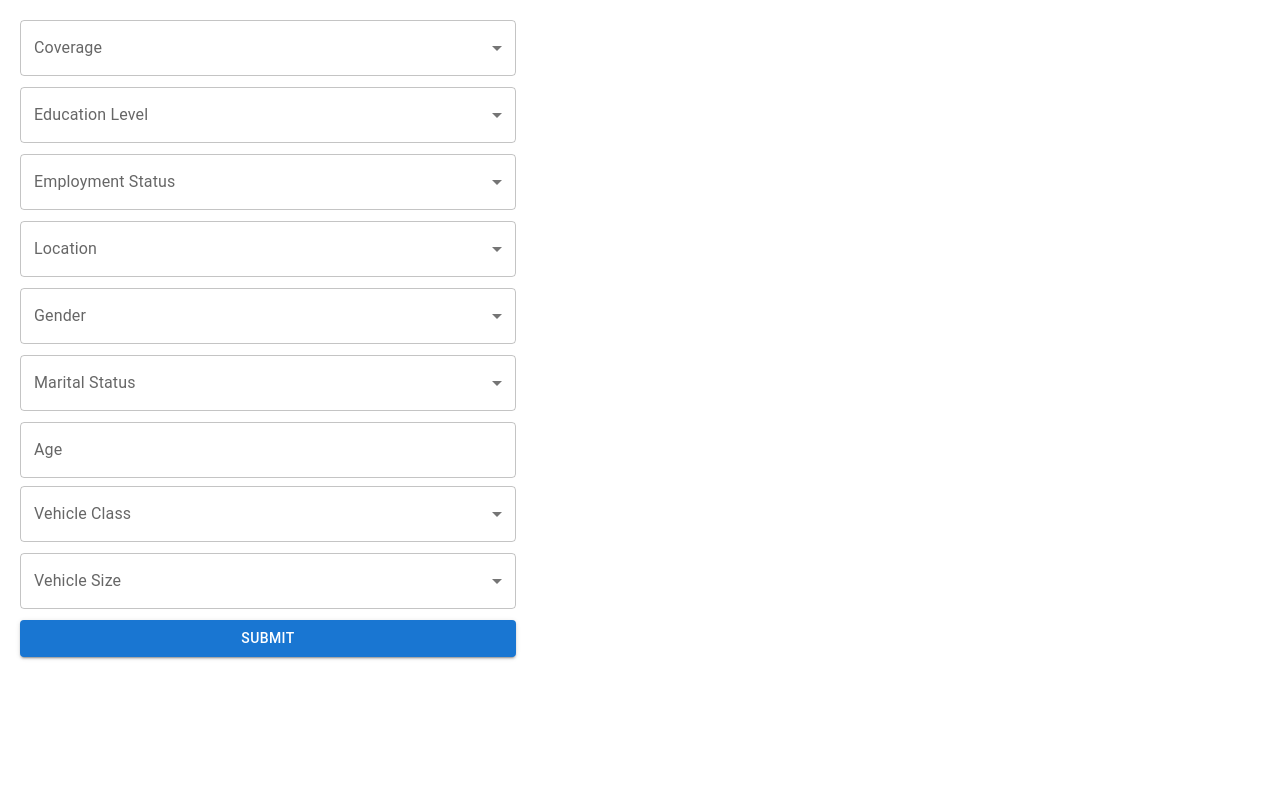
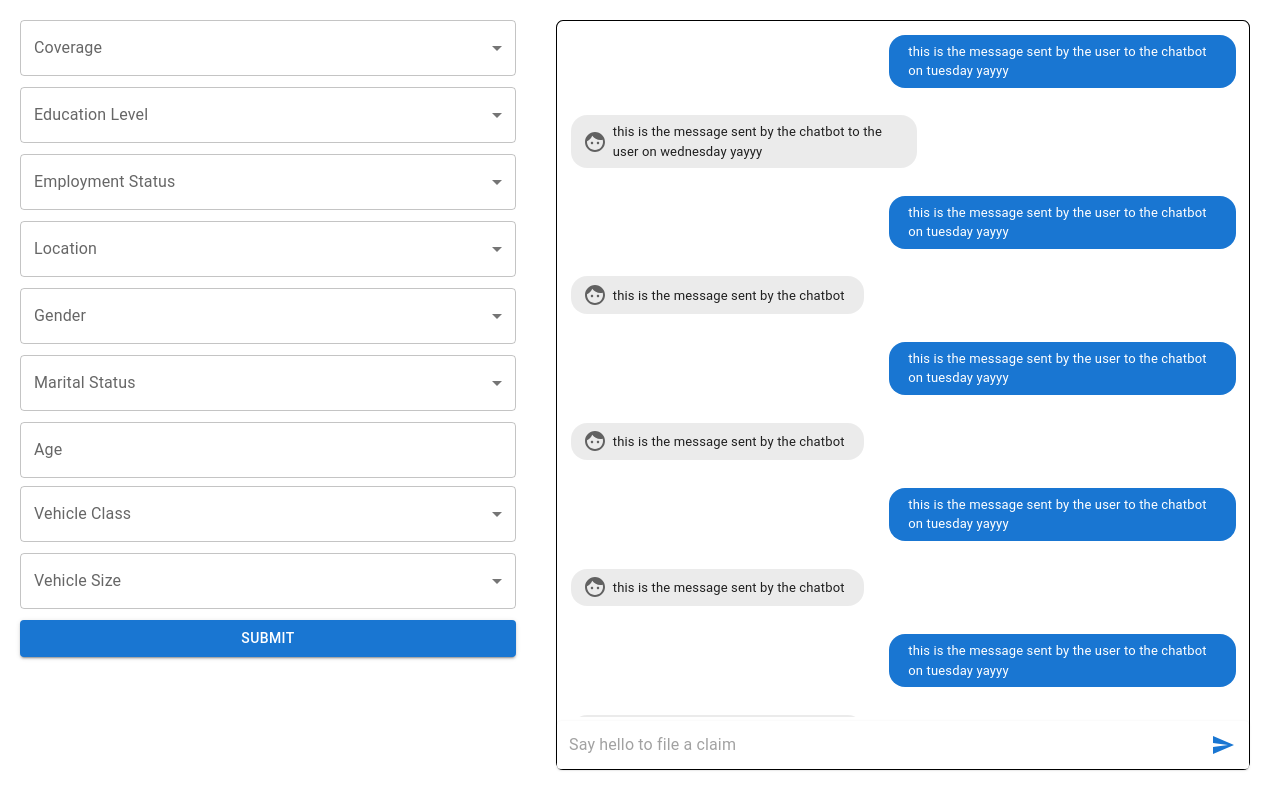
Before and after one commit to n1sh1thaS/insuregpt, a React (Vite) app in the folder client/: page / in a window 1280 px wide. Built offline with nearby package versions, Linux system fonts and the light colour scheme.

Commit message:
chatbot ui

```diff
--- a/client/package.json
+++ b/client/package.json
@@ -10,9 +10,10 @@
     "preview": "vite preview"
   },
   "dependencies": {
-    "@emotion/react": "^11.13.0",
+    "@emotion/react": "^11.13.3",
     "@emotion/styled": "^11.13.0",
     "@hookform/resolvers": "^3.9.0",
+    "@mui/icons-material": "^5.16.7",
     "@mui/material": "^5.16.7",
     "axios": "^1.7.4",
     "react": "^18.3.1",
--- a/client/src/App.jsx
+++ b/client/src/App.jsx
@@ -1,16 +1,17 @@
 import { useState } from "react";
-import reactLogo from "./assets/react.svg";
-import viteLogo from "/vite.svg";
 import PredictionForm from "./components/PredictionForm";
+import ChatContainer from "./components/ChatContainer";
+import { Box } from "@mui/material";
 import "./App.css";
 
 function App() {
   const [count, setCount] = useState(0);
 
   return (
-    <>
+    <Box display="flex" flexDirection="row" gap={5}>
       <PredictionForm />
-    </>
+      <ChatContainer />
+    </Box>
   );
 }
 
--- /dev/null
+++ b/client/src/components/ChatContainer.jsx
@@ -0,0 +1,94 @@
+import React from "react";
+import { Paper, InputBase, IconButton } from "@mui/material";
+import SendIcon from "@mui/icons-material/Send";
+import Message from "./Message";
+
+const ChatContainer = () => {
+  return (
+    <div
+      style={{
+        width: "56%",
+        height: "750px",
+        border: "1px solid black",
+        borderRadius: "1%",
+        position: "relative",
+      }}
+    >
+      <div
+        style={{
+          maxHeight: "93%",
+          display: "flex",
+          flexDirection: "column",
+          overflowY: "auto",
+        }}
+      >
+        <Message
+          color="primary"
+          text="this is the message sent by the user to the chatbot on tuesday yayyy"
+        />
+        <Message
+          color="default"
+          text="this is the message sent by the chatbot to the user on wednesday yayyy"
+          bot
+        />
+        <Message
+          color="primary"
+          text="this is the message sent by the user to the chatbot on tuesday yayyy"
+        />
+        <Message
+          color="default"
+          text="this is the message sent by the chatbot"
+          bot
+        />
+        <Message
+          color="primary"
+          text="this is the message sent by the user to the chatbot on tuesday yayyy"
+        />
+        <Message
+          color="default"
+          text="this is the message sent by the chatbot"
+          bot
+        />
+        <Message
+          color="primary"
+          text="this is the message sent by the user to the chatbot on tuesday yayyy"
+        />
+        <Message
+          color="default"
+          text="this is the message sent by the chatbot"
+          bot
+        />
+        <Message
+          color="primary"
+          text="this is the message sent by the user to the chatbot on tuesday yayyy"
+        />
+        <Message
+          color="default"
+          text="this is the message sent by the chatbot"
+          bot
+        />
+      </div>
+      <Paper
+        component="form"
+        sx={{
+          p: "2px 4px",
+          display: "flex",
+          alignItems: "center",
+          width: "100%",
+          position: "absolute",
+          bottom: 0,
+        }}
+      >
+        <InputBase
+          sx={{ ml: 1, flex: 1 }}
+          placeholder="Say hello to file a claim"
+        />
+        <IconButton color="primary" sx={{ p: "10px" }}>
+          <SendIcon />
+        </IconButton>
+      </Paper>
+    </div>
+  );
+};
+
+export default ChatContainer;
--- /dev/null
+++ b/client/src/components/Message.jsx
@@ -0,0 +1,33 @@
+import React from "react";
+import { Box, Chip } from "@mui/material";
+import FaceIcon from "@mui/icons-material/Face";
+
+const Message = (props) => {
+  const { color, text, bot } = props;
+  return (
+    <>
+      <Box
+        display="flex"
+        justifyContent={bot === true ? "flex-start" : "flex-end"}
+      >
+        <Chip
+          sx={{
+            margin: "2%",
+            padding: "1%",
+            maxWidth: "50%",
+            height: "auto",
+            "& .MuiChip-label": {
+              display: "block",
+              whiteSpace: "normal",
+            },
+          }}
+          color={color}
+          icon={bot && <FaceIcon />}
+          label={text}
+        />
+      </Box>
+    </>
+  );
+};
+
+export default Message;
--- a/client/src/components/PredictionForm.jsx
+++ b/client/src/components/PredictionForm.jsx
@@ -41,7 +41,7 @@ const PredictionForm = () => {
       display={"flex"}
       flexDirection={"column"}
       gap={2.5}
-      sx={{ minWidth: "10%", maxWidth: "40%" }}
+      sx={{ minWidth: "40%", maxWidth: "40%" }}
     >
       <form onSubmit={handleSubmit(onSubmit)}>
         <Box
```
Also changed, not shown: 2 other files (tests, documents, lock files or other folders).
